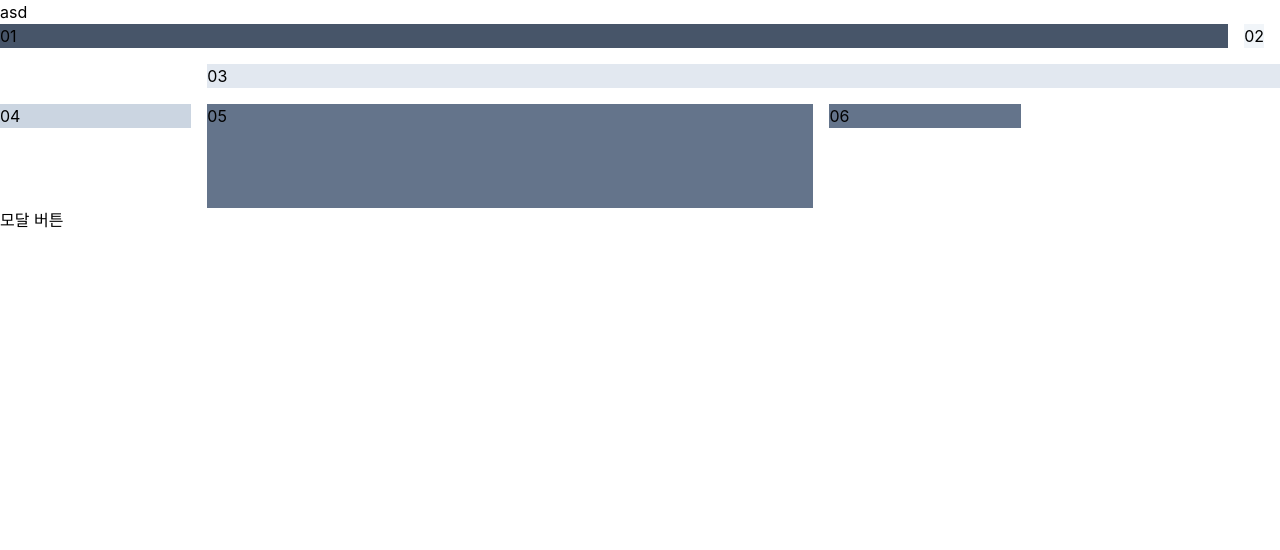
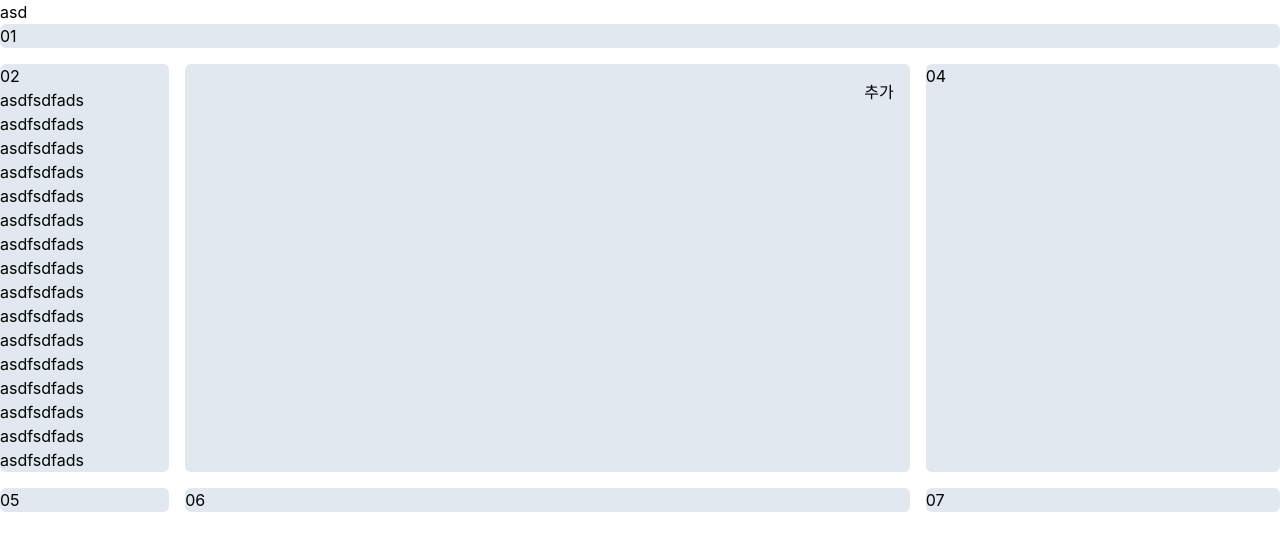
Before and after one commit to TestJeong/MoneyPRO, a Next.js app: page /account in a window 1280 px wide. Shown: the top 550 px of the page. Built offline with nearby package versions, Linux system fonts and the light colour scheme.

Commit message:
Add : Detail 페이지 그리드 시스템 적용

```diff
--- a/lib/components/common/modal/add_korean_stock.tsx
+++ b/lib/components/common/modal/add_korean_stock.tsx
@@ -22,7 +22,6 @@ const AddKoreanStock: NextPage = ({setonmodalclose = () => {}}: any) => {
 
   const onChangePrice = (e: ChangeEvent<HTMLInputElement>) => {
     let {value} = e.target
-
     commaString(value)
   }
 
--- a/pages/account/index.tsx
+++ b/pages/account/index.tsx
@@ -8,30 +8,43 @@ const AccountList = () => {
   return (
     <div className="">
       <Header />
-      {/* <div className="grid sm:grid-cols-6 grid-cols-1  sm:grid-flow-col grid-rows-0 gap-5">
-        <div className="bg-slate-600  h-24 sm:col-span-6 rounded-lg">현재 자산</div>
-        <div className="bg-slate-100 rounded-lg">카테고리</div>
-        <div className="bg-slate-200 sm:col-span-4 rounded-lg h-[50rem]">종목 리스트</div>
-        <div className="bg-slate-300 rounded-lg sm:col-span-1 h-[20rem]">???</div>
-        <div className="bg-slate-300 rounded-lg sm:col-span-2 sm:row-span-2">???1111</div>
-        <div className="bg-slate-500 rounded-lg h-36">???</div>
-      </div> */}
-      <div className="grid grid-cols-6 gird-rows-6  gap-4 ">
-        <div style={{gridColumn: "1/7"}} className=" bg-slate-600 ">
-          01
+
+      <div className="grid grid-cols-7 phone:flex phone:flex-col gap-4 ">
+        <div className=" bg-slate-200 col-span-7 phone:col-span-1 rounded-md">01</div>
+        <div className=" bg-slate-200 row-span-2 rounded-md ">
+          02
+          <div>asdfsdfads</div>
+          <div>asdfsdfads</div>
+          <div>asdfsdfads</div>
+          <div>asdfsdfads</div>
+          <div>asdfsdfads</div>
+          <div>asdfsdfads</div>
+          <div>asdfsdfads</div>
+          <div>asdfsdfads</div>
+          <div>asdfsdfads</div>
+          <div>asdfsdfads</div>
+          <div>asdfsdfads</div>
+          <div>asdfsdfads</div>
+          <div>asdfsdfads</div>
+          <div>asdfsdfads</div>
+          <div>asdfsdfads</div>
+          <div>asdfsdfads</div>
         </div>
-        <div className=" bg-slate-100 row-span-1">02</div>
-        <div style={{gridColumn: "2/ span 7"}} className="bg-slate-200  ">
-          03
+        <div className="bg-slate-200 col-span-4 phone:col-span-1 row-span-2 rounded-md">
+          <div className="p-4">
+            <button className=" w-full justify-end flex" onClick={() => setOnModal(true)}>
+              추가
+            </button>
+
+          </div>
         </div>
-        <div className="bg-slate-300 col-span-1">04</div>
-        <div className="bg-slate-500 col-span-3 row-span-6">05</div>
-        <div className="bg-slate-500  row-span-1">06</div>
+        <div className="bg-slate-200 rounded-md col-span-2 row-span-2 ">04</div>
+        <div className="bg-slate-200 rounded-md">05</div>
+        <div className="bg-slate-200  rounded-md col-span-4">06</div>
+        <div className="bg-slate-200 rounded-md col-start-6 col-span-2 ">07</div>
       </div>
 
-      <div>
-        <button onClick={() => setOnModal(true)}>모달 버튼</button>
-      </div>
+      <div></div>
       <ModalPortal onModal={onModal} setOnModal={setOnModal}>
         <AddKoreanStock />
       </ModalPortal>
--- a/tailwind.config.js
+++ b/tailwind.config.js
@@ -1,12 +1,14 @@
+const defaultTheme = require("tailwindcss/defaultTheme")
+
 module.exports = {
   purge: ["./pages/**/*.{js,ts,jsx,tsx}", "./lib/components/**/*.{js,ts,jsx,tsx}", "./src/**/*.{js,ts,jsx,tsx}"],
   darkMode: false,
   theme: {
-    extend: {
-      gridTemplateColumns: {
-        16: "repeat(auto-fill, minmax(300px, 1fr))"
-      }
-    }
+    screens: {
+      phone: {min: "40px", max: "667px"},
+      ...defaultTheme.screens
+    },
+    extend: {}
   },
   variants: {
     extend: {}
```
Also changed, not shown: pages/api/stock/index.ts (added).
